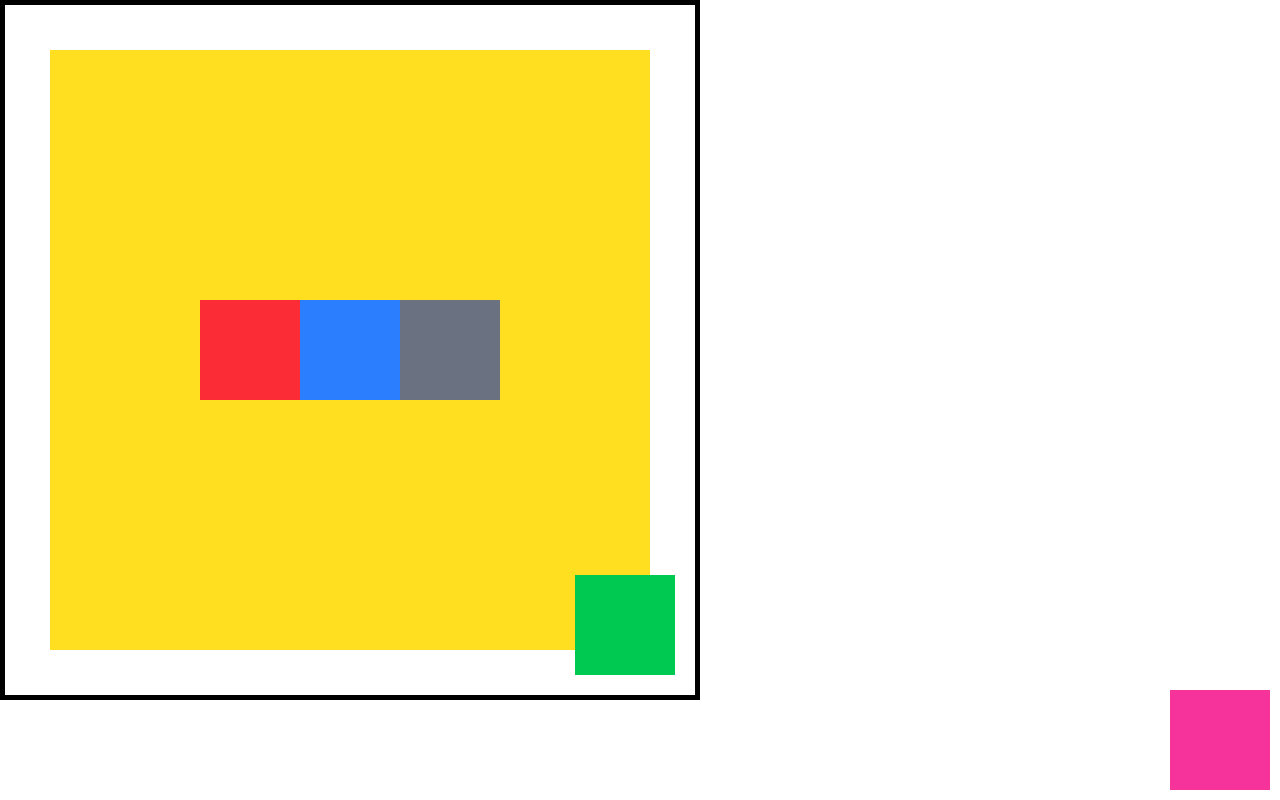
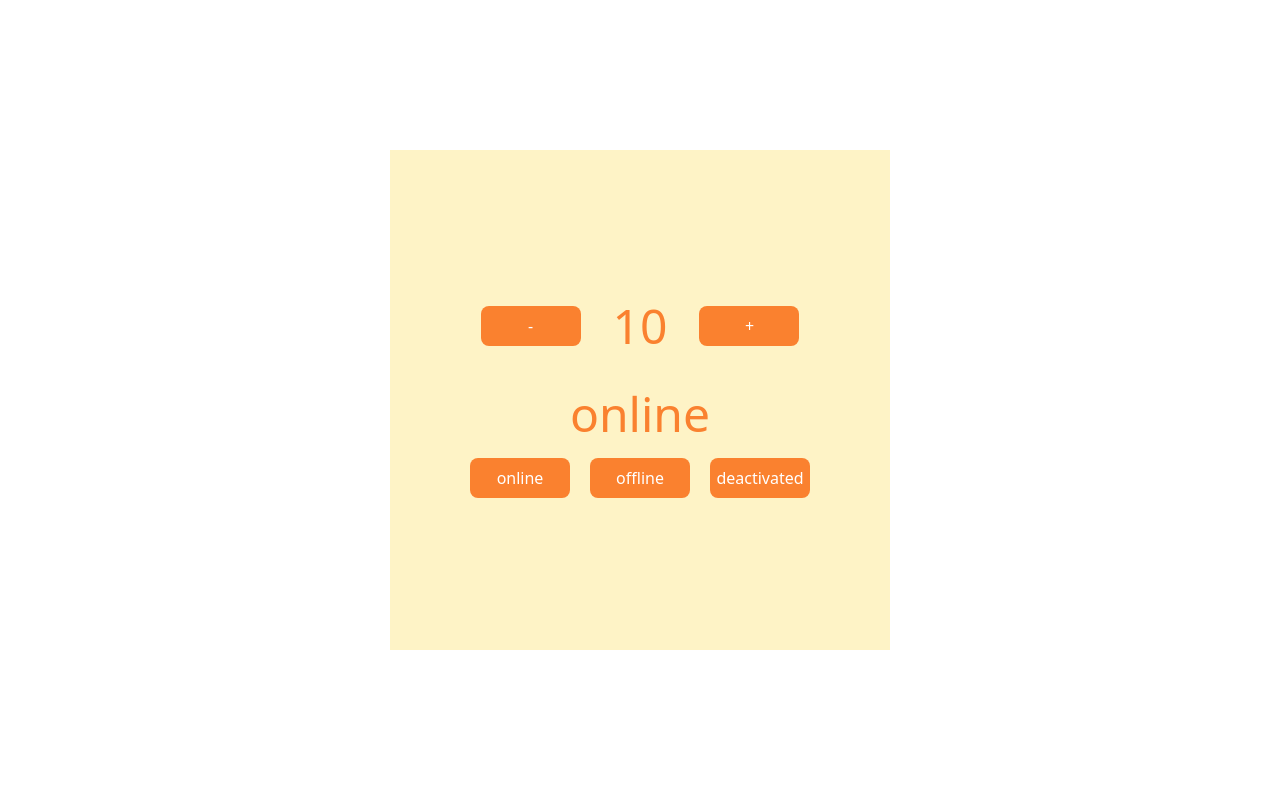
Before and after one commit to ShafnyHadhy/cbc-frontend, a React (Vite) app: page /test in a window 1280 px wide. Built offline with nearby package versions, Linux system fonts and the light colour scheme.

Commit message:
Day 13, learned useStates and Routes/ Route

```diff
--- a/package.json
+++ b/package.json
@@ -13,6 +13,7 @@
     "@tailwindcss/vite": "^4.1.11",
     "react": "^19.1.0",
     "react-dom": "^19.1.0",
+    "react-router-dom": "^7.8.0",
     "tailwindcss": "^4.1.11"
   },
   "devDependencies": {
--- a/src/App.jsx
+++ b/src/App.jsx
@@ -1,24 +1,25 @@
-import { useState } from 'react'
-import reactLogo from './assets/react.svg'
-import viteLogo from '/vite.svg'
+import { BrowserRouter, Route, Routes } from 'react-router-dom'
 import './App.css'
-import ProductCard from './components/productCard'
+import AdminPage from './pages/adminPage'
+import HomePage from './pages/homePage'
+import TestPage from './pages/test'
+
 
 function App() {
-  const [count, setCount] = useState(0)
 
   return (
-    <>
-    <div className='h-[700px] w-[700px] relative border-[5px] flex justify-center items-center'>
-      <div className='h-[600px] w-[600px] bg-yellow-300 flex flex-row justify-center items-center'>
-        <div className='h-[100px] w-[100px] bg-red-500'></div>
-        <div className='h-[100px] w-[100px] bg-blue-500'></div>
-        <div className='h-[100px] w-[100px] absolute right-[20px] bottom-[20px] bg-green-500'></div>
-        <div className='h-[100px] w-[100px] fixed right-[10px] bottom-[10px] bg-pink-500'></div>
-        <div className='h-[100px] w-[100px] bg-gray-500'></div>
+    <BrowserRouter>
+      <div className="w-full h-[100vh]">
+
+        <Routes path="/">
+            <Route path="/*" element={<HomePage/>}/>
+            <Route path="/register" element={<h1>Register Page</h1>}/>
+            <Route path="/admin/*" element={<AdminPage/>}/>
+            <Route path="/test" element={<TestPage/>}/>
+        </Routes>
+
       </div>
-    </div>
-    </>
+    </BrowserRouter>
   )
 }
 
--- /dev/null
+++ b/src/components/header.jsx
@@ -0,0 +1,15 @@
+export default function Header(){
+    return(
+        <header className="w-full bg-accent h-[100px] text-white px-[30px]">
+            <div className="w-full h-full flex relative">
+                <img src="cbclogo.png" className="h-full w-[170px] object-cover absolute"/>
+                <div className="h-full flex justify-center items-center w-full text-lg gap-[20px]    ">
+                    <a href="/">Home</a>
+                    <a href="/product">Product</a>
+                    <a href="/about">About</a>
+                    <a href="/contact">Contact Us</a>
+                </div>
+            </div>
+        </header>
+    )
+}
--- a/src/components/productCard.css
+++ /dev/null
@@ -1,12 +0,0 @@
-.productCard{
-    width: 400px;
-    height: 500px;
-    border: 1px solid black;
-    position: relative;
-    display: block;
-}
-
-productImage{
-    width:200px;
-    height: 200px;
-}
--- a/src/components/productCard.jsx
+++ b/src/components/productCard.jsx
@@ -1,5 +1,3 @@
-import "./productCard.css";
-
 export default function ProductCard(props) {
 
     console.log(props)
--- a/src/index.css
+++ b/src/index.css
@@ -1 +1,6 @@
 @import "tailwindcss";
+@theme {
+  --color-accent: #fa812f;
+  --color-primary: #fef3e2;
+  --color-secondary: #393e46;
+}
--- /dev/null
+++ b/src/pages/adminPage.jsx
@@ -0,0 +1,19 @@
+import { Route, Routes } from "react-router-dom";
+
+export default function AdminPage() {
+  return (
+    <div className="w-full h-full bg-primary flex p-2">
+      <div className="w-[300px] h-full bg-primary">
+
+      </div>
+      <div className="w-[calc(100%-300px)] h-full border-[3px] border-accent rounded-[20px]">
+          <Routes path="/">
+            <Route path="/" element={<h1>Dashboard</h1>} />
+            <Route path="/products" element={<h1>Products</h1>} />
+            <Route path="/orders" element={<h1>Orders</h1>} />
+            <Route path="/users" element={<h1>Users</h1>} />
+          </Routes>
+      </div>
+    </div>
+  )
+}
--- /dev/null
+++ b/src/pages/homePage.jsx
@@ -0,0 +1,17 @@
+import { Route, Routes } from "react-router-dom";
+import Header from "../components/header";
+
+export default function HomePage(){
+    return(
+        <div className="w-full h-full bg-primary">
+           <Header/>
+           <Routes path="/">
+                <Route path="/" element={<h1>Welcome to Home Page</h1>}/>
+                <Route path="/product" element={<h1>Product list</h1>}/>
+                <Route path="/about" element={<h1>About Us</h1>}/>
+                <Route path="/contact" element={<h1>Contact Us</h1>}/>
+                <Route path="/*" element={<h1>404 not found</h1>}/>
+           </Routes>
+        </div>
+    )
+}
--- /dev/null
+++ b/src/pages/test.jsx
@@ -0,0 +1,49 @@
+import { useState } from "react"
+
+export default function TestPage(){
+
+    const [count, setCount] = useState(10)
+    const [status, setStatus] = useState("online")
+
+    return(
+        <div className="w-full h-full flex justify-center items-center">
+            <div className="w-[500px] h-[500px] bg-amber-100 text-white flex flex-col justify-center items-center gap-10">
+                <div className="flex justify-center items-center gap-8">
+                    <button onClick={
+                        ()=>{
+                            console.log("Decreasing...")
+                            setCount(count - 1)
+                        }
+                    } className="w-[100px] h-[40px] bg-accent rounded-lg">
+                        -
+                    </button>
+                    <span className="text-5xl text-accent"> {count} </span>
+                    <button onClick={
+                        ()=>{
+                            console.log("Increasing...")
+                            setCount(count + 1)
+                        }
+                    } className="w-[100px] h-[40px] bg-accent rounded-lg">
+                        +
+                    </button>
+                </div>
+                <div className="flex flex-col justify-center items-center">
+
+                    <span className="text-accent text-5xl mb-5">{status}</span>
+
+                    <div className="flex flex-row gap-[20px]">
+                        <button onClick={()=>{setStatus("online")}} className="w-[100px] bg-accent h-[40px] rounded-lg">
+                            online
+                        </button>
+                        <button onClick={()=>{setStatus("offline")}} className="w-[100px] bg-accent h-[40px] rounded-lg">
+                            offline
+                        </button>
+                        <button onClick={()=>{setStatus("deactivated")}} className="w-[100px] bg-accent h-[40px] rounded-lg">
+                            deactivated
+                        </button>
+                    </div>
+                </div>
+            </div>
+        </div>
+    )
+}
```
Also changed, not shown: public/cbclogo.png (added), 1 other file (tests, documents, lock files or other folders).
